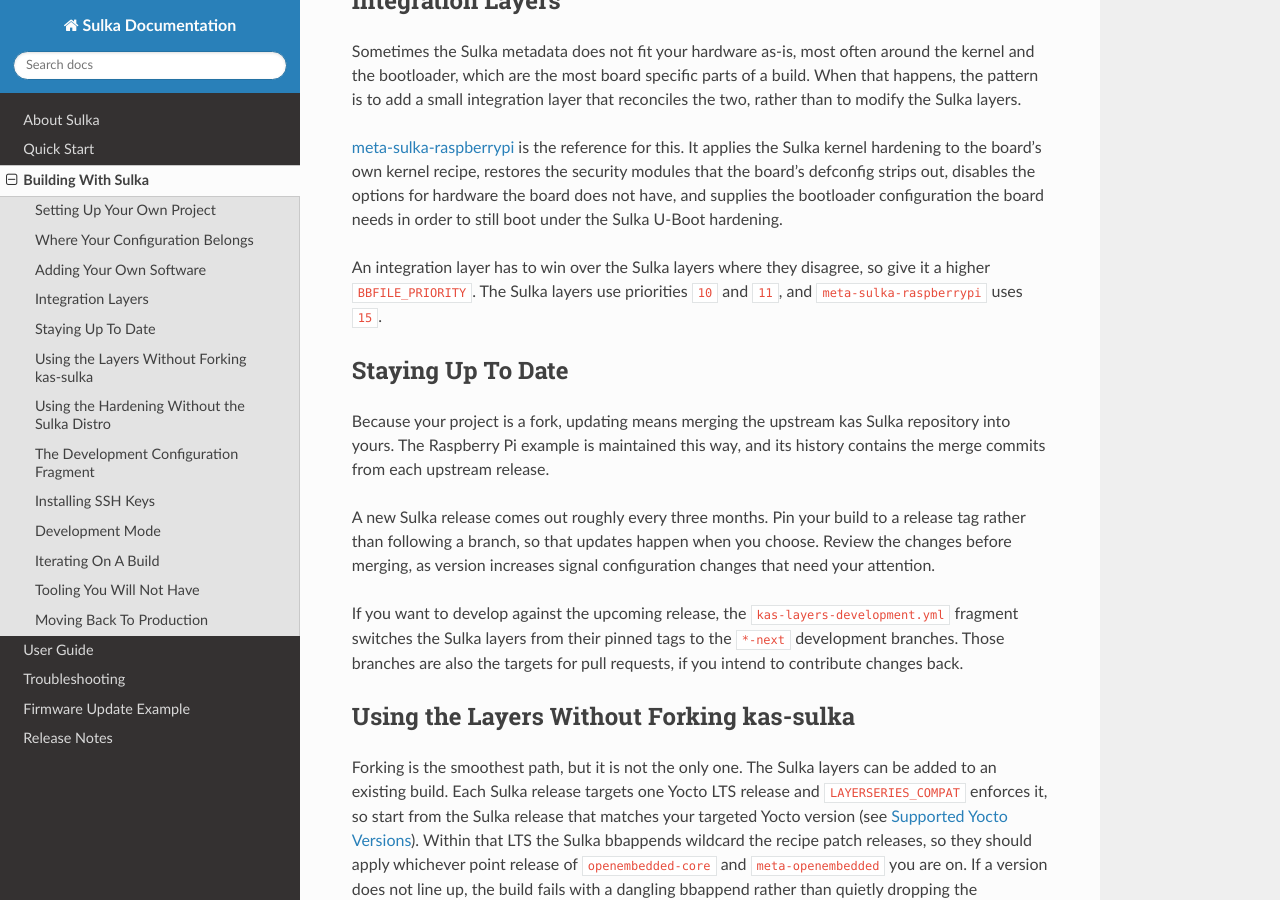
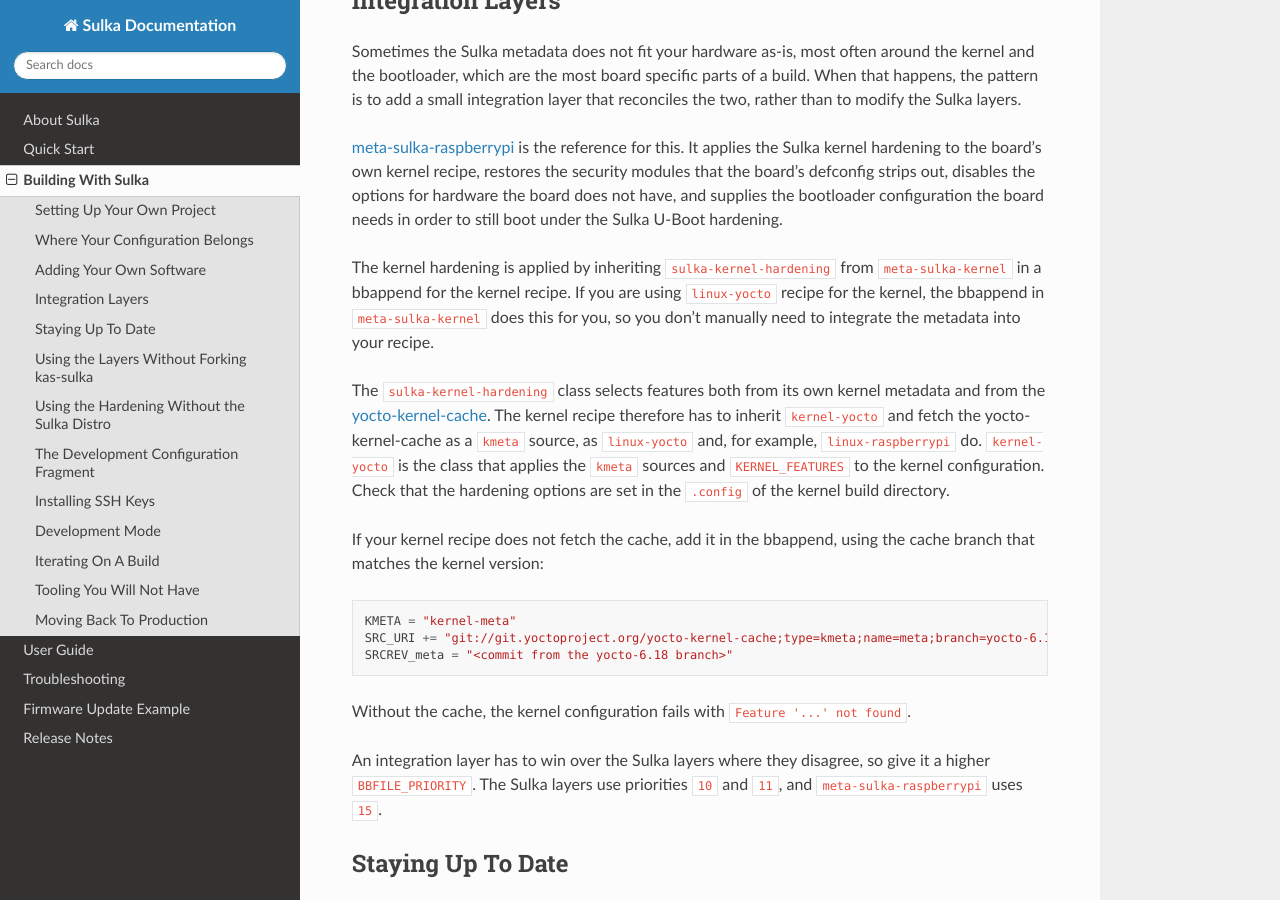
Before and after one commit to AltidSec/sulka-docs, a Sphinx documentation site: the page built from source/building-with-sulka.rst, in a window 1280 px wide and 900 px high, scrolled down 2694 px. Built offline with Sphinx 7.4.7 and the Read the Docs theme 3.1.0, drawn with Linux system fonts in a browser that asks for light colours.

Commit message:
Document kernel integration
Document how the kernel hardening can be integrated into a custom
kernel. This requires basically three things: inheriting sulka
sulka-kernel-hardening and kernel-yocto bbclasses in the kernel recipe,
and adding the Yocto kernel cache.

```diff
--- a/source/building-with-sulka.rst
+++ b/source/building-with-sulka.rst
@@ -101,6 +101,24 @@
 
 `meta-sulka-raspberrypi <https://codeberg.org/AltidSec/meta-sulka-raspberrypi>`_ is the reference for this.
 It applies the Sulka kernel hardening to the board's own kernel recipe, restores the security modules that the board's defconfig strips out, disables the options for hardware the board does not have, and supplies the bootloader configuration the board needs in order to still boot under the Sulka U-Boot hardening.
+
+The kernel hardening is applied by inheriting ``sulka-kernel-hardening`` from ``meta-sulka-kernel`` in a bbappend for the kernel recipe.
+If you are using ``linux-yocto`` recipe for the kernel, the bbappend in ``meta-sulka-kernel`` does this for you, so you don't manually need to integrate the metadata into your recipe.
+
+The ``sulka-kernel-hardening`` class selects features both from its own kernel metadata and from the `yocto-kernel-cache <https://git.yoctoproject.org/yocto-kernel-cache>`_.
+The kernel recipe therefore has to inherit ``kernel-yocto`` and fetch the yocto-kernel-cache as a ``kmeta`` source, as ``linux-yocto`` and, for example, ``linux-raspberrypi`` do.
+``kernel-yocto`` is the class that applies the ``kmeta`` sources and ``KERNEL_FEATURES`` to the kernel configuration.
+Check that the hardening options are set in the ``.config`` of the kernel build directory.
+
+If your kernel recipe does not fetch the cache, add it in the bbappend, using the cache branch that matches the kernel version:
+
+.. code-block::
+
+  KMETA = "kernel-meta"
+  SRC_URI += "git://git.yoctoproject.org/yocto-kernel-cache;type=kmeta;name=meta;branch=yocto-6.18;destsuffix=${KMETA};protocol=https"
+  SRCREV_meta = "<commit from the yocto-6.18 branch>"
+
+Without the cache, the kernel configuration fails with ``Feature '...' not found``.
 
 An integration layer has to win over the Sulka layers where they disagree, so give it a higher ``BBFILE_PRIORITY``.
 The Sulka layers use priorities ``10`` and ``11``, and ``meta-sulka-raspberrypi`` uses ``15``.
```
